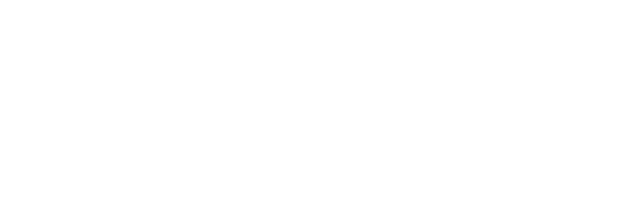
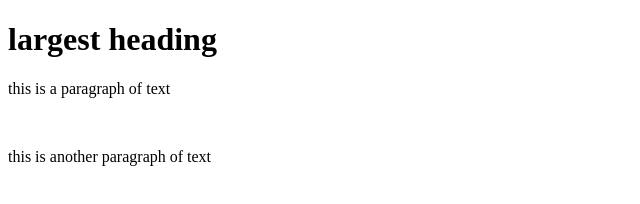
Before and after one commit to emmaripley/workshop, a plain HTML site: page index.html in a window 1280 px wide. Shown: the whole page, without its empty margins (0-640 px from the left). Drawn offline with Linux system fonts and the light colour scheme.

Commit message:
Update index.html

```diff
--- a/index.html
+++ b/index.html
@@ -5,7 +5,9 @@
   <head>
 
   <body>
-
-
+    <h1> largest heading</h1>
+    <p> this is a paragraph of text </p>
+    <br />
+    <p> this is another paragraph of text </p>
   </body>
 </html>
```
